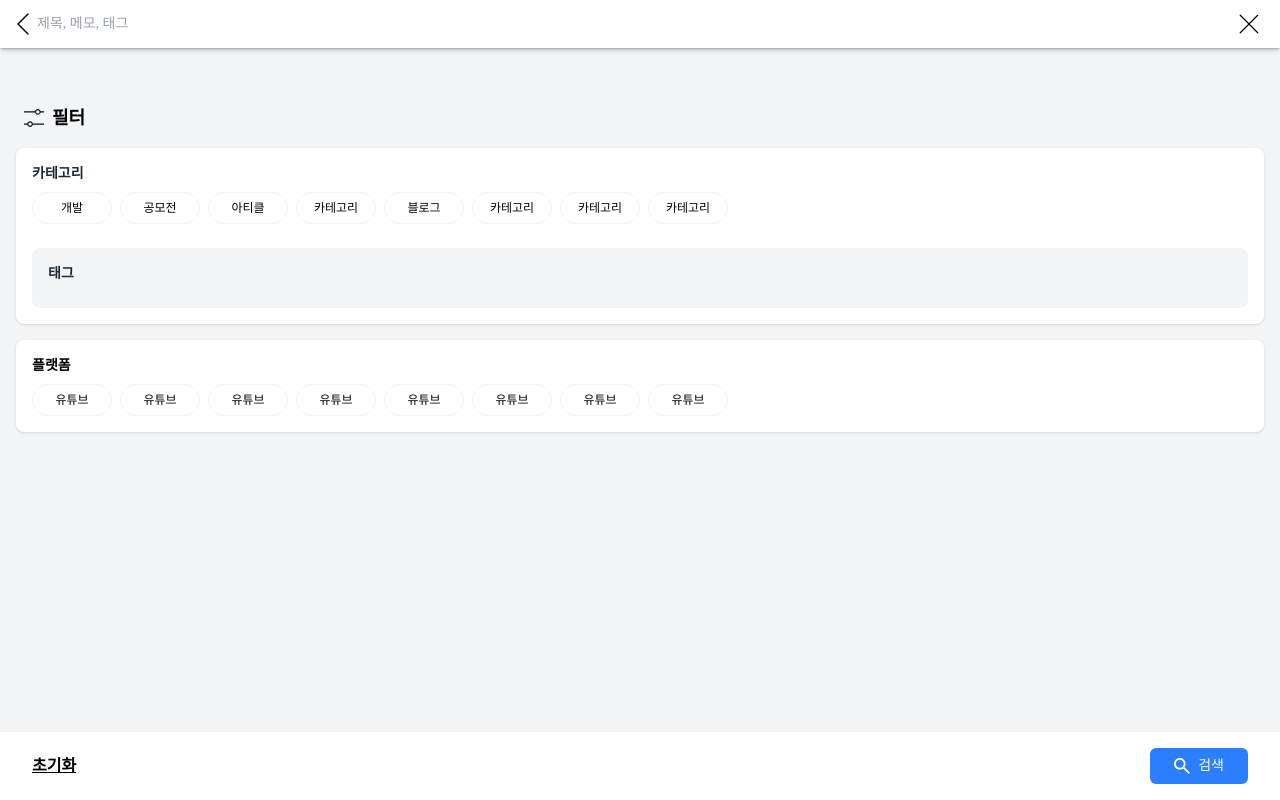
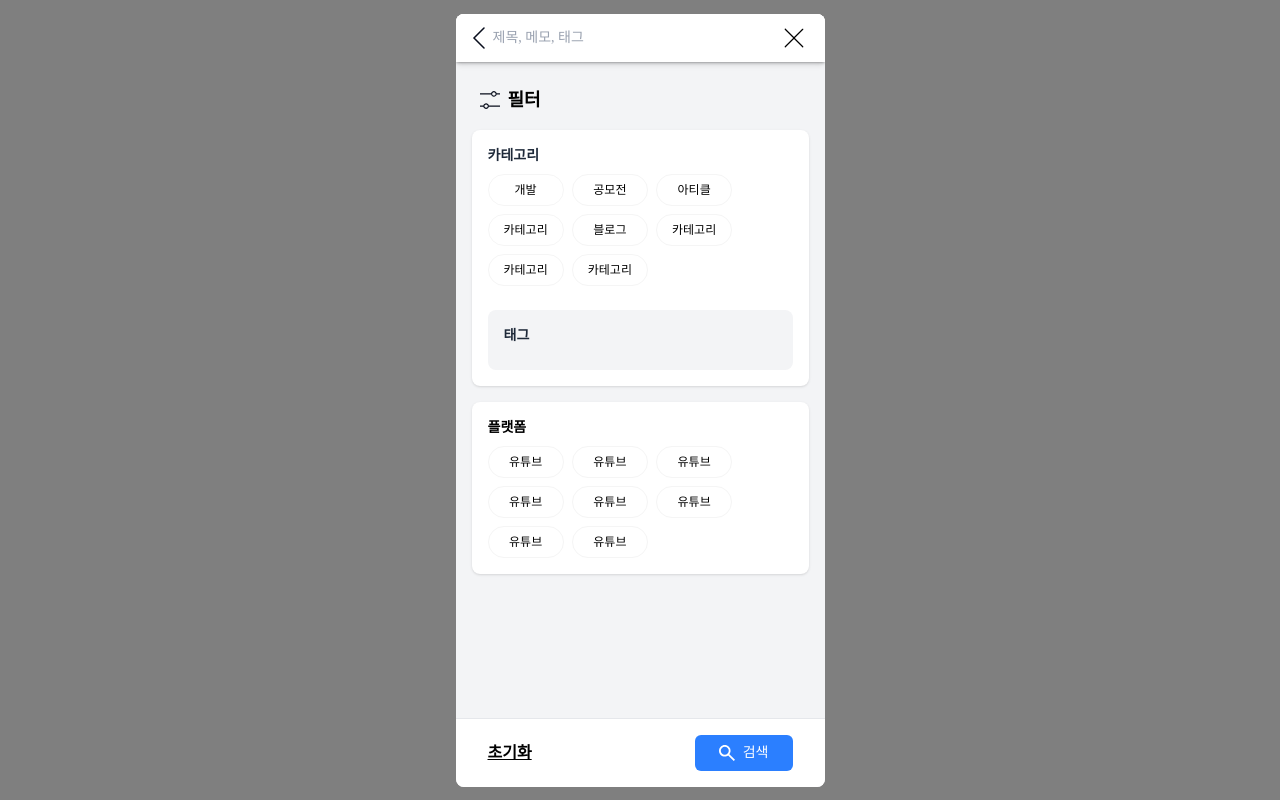
Before and after one commit to Leets-Official/BOOKMARK-FE, a React (Vite) app: page /search in a window 1280 px wide. Built offline with nearby package versions, Linux system fonts and the light colour scheme.

Commit message:
chore: 전체화면 모달로 구현

```diff
--- a/package.json
+++ b/package.json
@@ -17,6 +17,7 @@
     "framer-motion": "^12.23.5",
     "jotai": "^2.12.5",
     "react": "^19.1.0",
+    "react-device-detect": "^2.2.3",
     "react-dom": "^19.1.0",
     "react-router-dom": "^7.6.2",
     "tailwind-variants": "^1.0.0",
--- a/src/pages/Search.tsx
+++ b/src/pages/Search.tsx
@@ -1,4 +1,6 @@
 import { useEffect } from 'react';
+import { isMobile } from 'react-device-detect';
+import { tv } from 'tailwind-variants';
 import FilterSearchBar from '@/components/layout/searchBar/FilterSearchBar';
 import { FilterIcon, SearchIcon } from '@/assets';
 import Chip from '@/components/common/Chip';
@@ -7,6 +9,26 @@ import { AnimatePresence, motion } from 'framer-motion';
 import { useAtom } from 'jotai';
 import { selectedCategoriesAtom, selectedTagsAtom, selectedPlatformsAtom } from '@/atoms';
 import { categories, tags, platforms } from '@/components/contants/DummyData';
+
+const overlayStyle = tv({
+  base: 'fixed inset-0 z-100 flex items-center justify-center',
+  variants: {
+    isMobile: {
+      true: '', // 모바일은 그냥 기본
+      false: 'bg-black/50', // PC는 반투명 배경
+    },
+  },
+});
+
+const modalStyle = tv({
+  base: 'bg-gray-100 rounded-lg flex flex-col overflow-hidden',
+  variants: {
+    isMobile: {
+      true: 'w-full h-full',
+      false: 'w-[369px] h-[773px]',
+    },
+  },
+});
 
 const Search = () => {
   const [selectedCategories, setSelectedCategories] = useAtom(selectedCategoriesAtom);
@@ -33,13 +55,17 @@ const Search = () => {
   };
 
   return (
-    <div className='flex flex-col w-full h-[100vh] bg-gray-100'>
-      <div className='bg-white shadow-sm'>
+    <div className={overlayStyle({ isMobile })}>
+      <div className={modalStyle({ isMobile })}>
+        {/* 검색창 */}
+        <div className='bg-white shadow-sm sticky top-0 z-10'>
           <FilterSearchBar />
         </div>
 
-      <div className='flex flex-col p-4 flex-1'>
-        <div className='flex items-center font-semibold text-lg mt-10 mb-4 ml-2'>
+        {/* 스크롤 가능한 콘텐츠 영역 */}
+        <div className='flex-1 overflow-y-auto px-4 py-6'>
+          {/* 필터 제목 */}
+          <div className='flex items-center font-semibold text-lg mb-4 ml-2'>
             <FilterIcon className='w-5 h-5 mr-2 text-black' />
             필터
           </div>
@@ -65,7 +91,6 @@ const Search = () => {
             {/* 태그 */}
             <div className='bg-gray-100 px-4 py-4 rounded-lg overflow-visible'>
               <div className='text-sm font-semibold text-gray-800 mb-2'>태그</div>
-
               <AnimatePresence>
                 {selectedCategories.length > 0 && (
                   <motion.div
@@ -112,9 +137,10 @@ const Search = () => {
               ))}
             </div>
           </div>
+        </div>
 
         {/* 하단 버튼 */}
-        <div className='fixed bottom-0 left-0 w-full bg-white px-8 py-4 flex justify-between items-center z-20'>
+        <div className='w-full bg-white px-8 py-4 flex justify-between items-center border-t border-gray-200'>
           <Button onClick={resetAll} className='text-black underline font-semibold cursor-pointer'>
             초기화
           </Button>
```
Also changed, not shown: 1 other file (tests, documents, lock files or other folders). Lines whose indentation alone changed are shown as unchanged.
